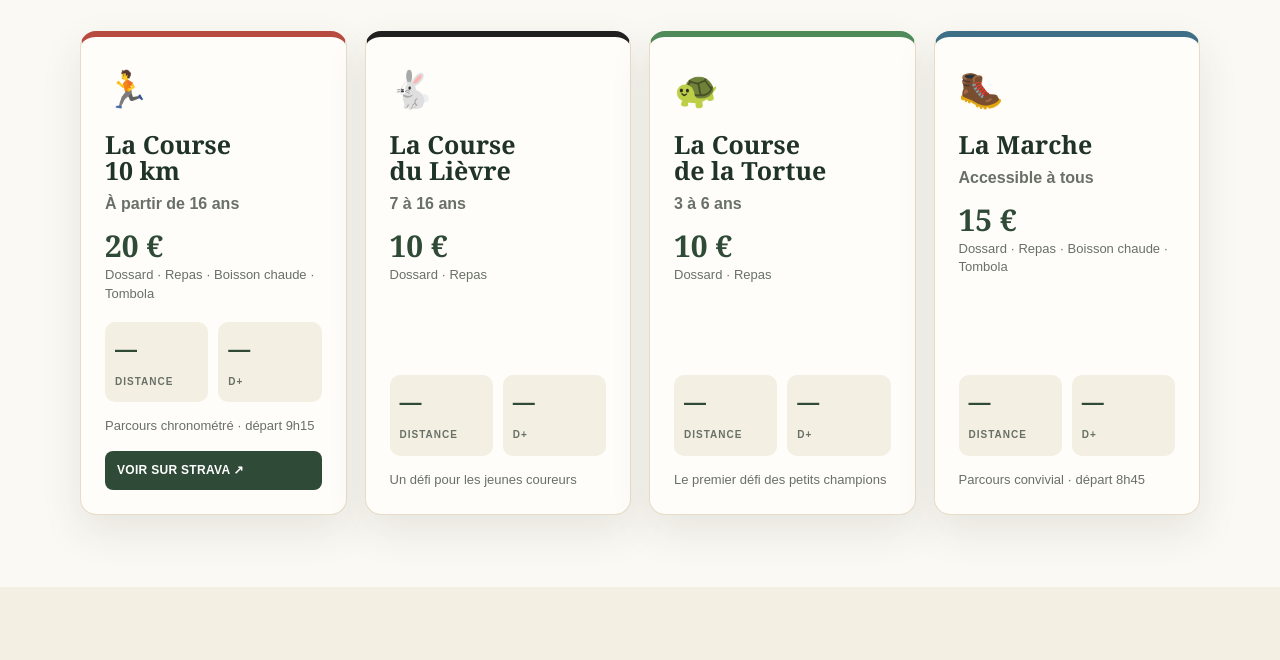
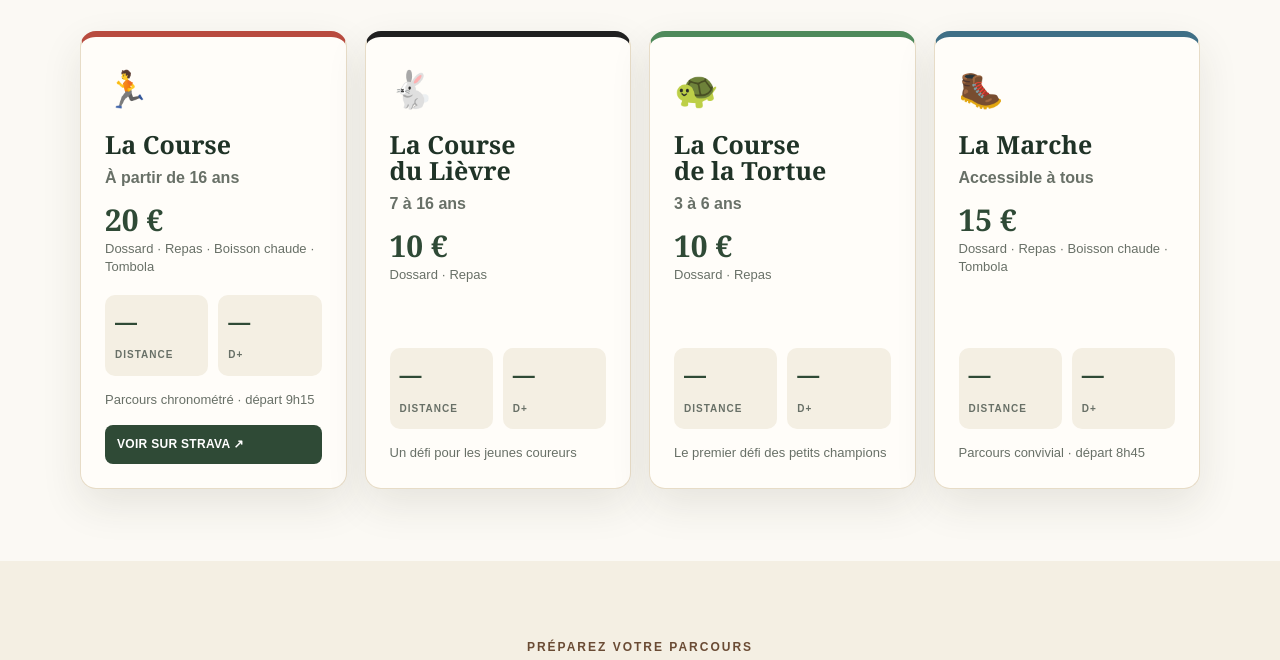
Before and after one commit to MEssertRit/messert-run, a plain HTML site: page index.html in a window 1280 px wide. Shown: the part 1087-1747 px from the top of the page. Drawn offline with nearby package versions, Linux system fonts and the light colour scheme; no server answers.

Commit message:
Update course details and event information

```diff
--- a/index.html
+++ b/index.html
@@ -28,7 +28,7 @@ footer{background:var(--bark-dark);color:#f4efe3;text-align:center;padding:42px
 <section class="hero" id="accueil"><div class="container hero-inner"><div class="hero-copy"><small>Course & marche à Essert</small><h1>M'Essert Run</h1><p>Rendez-vous le <strong>8 novembre 2026</strong> à Essert — Messery.</p><div class="hero-meta"><span class="pill">🥾 Marche · 8h45</span><span class="pill">🏃 Courses · 9h15</span></div><a href="#inscription" class="cta">ACCÉDER À LA BILLETTERIE</a></div><div class="hero-logo-wrap"><img src="logo-messert-run.svg" alt="Logo M'Essert Run" class="hero-logo"></div></div></section>
 <section class="countdown"><div class="container"><div class="section-title"><span>Le rendez-vous approche</span><h2>Compte à rebours</h2></div><div class="countdown-grid"><div class="count"><strong id="days">—</strong><span>Jours</span></div><div class="count"><strong id="hours">—</strong><span>Heures</span></div><div class="count"><strong id="minutes">—</strong><span>Minutes</span></div><div class="count"><strong id="seconds">—</strong><span>Secondes</span></div></div></div></section>
 <section class="courses" id="epreuves"><div class="container"><div class="section-title"><span>À chacun son défi</span><h2>Les épreuves</h2></div><div class="course-grid">
-<article class="course-card" style="--card-color:var(--red)"><div class="course-icon">🏃</div><h3>La Course<br>10 km</h3><div class="course-age">À partir de 16 ans</div><div class="course-price">20 €</div><div class="course-includes">Dossard · Repas · Boisson chaude · Tombola</div><div class="course-stats"><div class="stat"><strong id="distance-10km">—</strong><span>distance</span></div><div class="stat"><strong id="elevation-10km">—</strong><span>d+</span></div></div><div class="course-note">Parcours chronométré · départ 9h15</div><a href="https://www.strava.com/routes/3539167698193867726" target="_blank" rel="noopener" class="strava-button">VOIR SUR STRAVA ↗</a></article>
+<article class="course-card" style="--card-color:var(--red)"><div class="course-icon">🏃</div><h3>La Course</h3><div class="course-age">À partir de 16 ans</div><div class="course-price">20 €</div><div class="course-includes">Dossard · Repas · Boisson chaude · Tombola</div><div class="course-stats"><div class="stat"><strong id="distance-10km">—</strong><span>distance</span></div><div class="stat"><strong id="elevation-10km">—</strong><span>d+</span></div></div><div class="course-note">Parcours chronométré · départ 9h15</div><a href="https://www.strava.com/routes/3539167698193867726" target="_blank" rel="noopener" class="strava-button">VOIR SUR STRAVA ↗</a></article>
 <article class="course-card" style="--card-color:var(--black)"><div class="course-icon">🐇</div><h3>La Course<br>du Lièvre</h3><div class="course-age">7 à 16 ans</div><div class="course-price">10 €</div><div class="course-includes">Dossard · Repas</div><div class="course-stats"><div class="stat"><strong id="distance-lievre">—</strong><span>distance</span></div><div class="stat"><strong id="elevation-lievre">—</strong><span>d+</span></div></div><div class="course-note">Un défi pour les jeunes coureurs</div></article>
 <article class="course-card" style="--card-color:var(--green)"><div class="course-icon">🐢</div><h3>La Course<br>de la Tortue</h3><div class="course-age">3 à 6 ans</div><div class="course-price">10 €</div><div class="course-includes">Dossard · Repas</div><div class="course-stats"><div class="stat"><strong id="distance-tortue">—</strong><span>distance</span></div><div class="stat"><strong id="elevation-tortue">—</strong><span>d+</span></div></div><div class="course-note">Le premier défi des petits champions</div></article>
 <article class="course-card" style="--card-color:var(--blue)"><div class="course-icon">🥾</div><h3>La Marche</h3><div class="course-age">Accessible à tous</div><div class="course-price">15 €</div><div class="course-includes">Dossard · Repas · Boisson chaude · Tombola</div><div class="course-stats"><div class="stat"><strong id="distance-marche">—</strong><span>distance</span></div><div class="stat"><strong id="elevation-marche">—</strong><span>d+</span></div></div><div class="course-note">Parcours convivial · départ 8h45</div></article>
```
